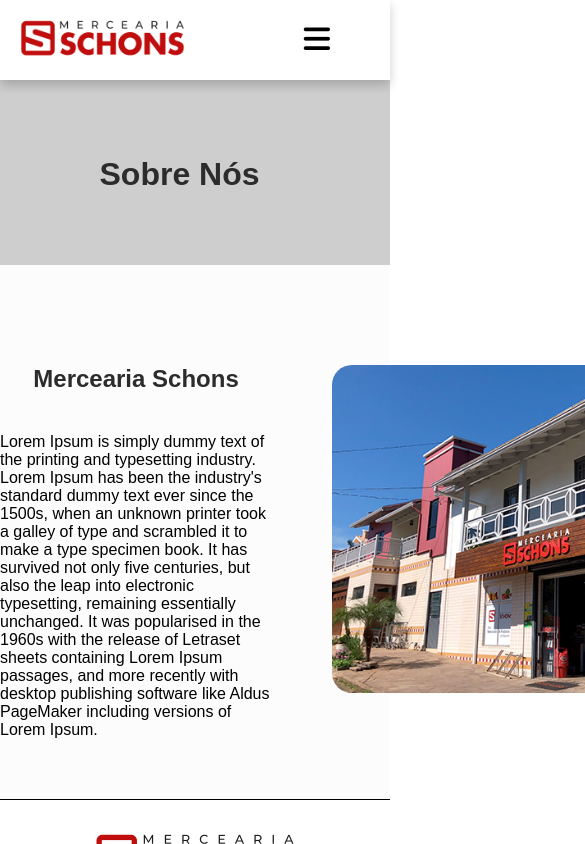
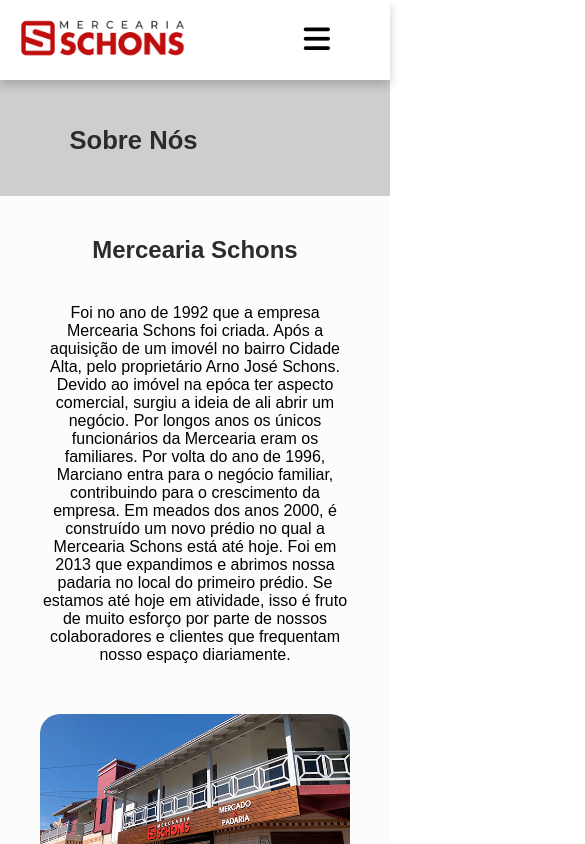
Before and after one commit to lucaSchons/site_mercearia, an Angular app: page /sobre in a window 390 px wide. Shown: the top 844 px of the page, 585 px wide, since content can reach past the window. Built offline with nearby package versions, Linux system fonts and the light colour scheme.

Commit message:
criada responsividade para pagina sobre

```diff
--- a/src/app/sobre/sobre.component.html
+++ b/src/app/sobre/sobre.component.html
@@ -8,15 +8,11 @@
         <div class="sobre-content">
             <div class="sobre-text">
                 <h2>Mercearia Schons </h2>
-                <p>Lorem Ipsum is simply dummy text of the printing and typesetting industry. Lorem Ipsum has been the
-                    industry's
-                    standard dummy text ever since the 1500s, when an unknown printer took a galley
-                    of type and scrambled it to make a type specimen book. It has survived not only five centuries,
-                    but also the leap into electronic typesetting, remaining essentially unchanged. It was popularised
-                    in the 1960s with
-                    the release of Letraset sheets containing Lorem Ipsum passages, and more recently with desktop
-                    publishing software like
-                    Aldus PageMaker including versions of Lorem Ipsum.
+                <p>Foi no ano de 1992 que a empresa Mercearia Schons foi criada. Após a aquisição de um imovél no bairro Cidade Alta, pelo proprietário Arno José Schons.
+                    Devido ao imóvel na epóca ter aspecto comercial, surgiu a ideia de ali abrir um negócio. Por longos anos os únicos funcionários da Mercearia eram os familiares.
+                    Por volta do ano de 1996, Marciano entra para o negócio familiar, contribuindo para o crescimento da empresa.
+                    Em meados dos anos 2000, é construído um novo prédio no qual a Mercearia Schons está até hoje. Foi em 2013 que expandimos e abrimos nossa padaria no local do primeiro prédio.
+                    Se estamos até hoje em atividade, isso é fruto de muito esforço por parte de nossos colaboradores e clientes que frequentam nosso espaço diariamente.
                 </p>
             </div>
             <div class="sobre-img">
@@ -24,5 +20,4 @@
             </div>
         </div>
     </div>
-
 </section>
--- a/src/app/sobre/sobre.component.scss
+++ b/src/app/sobre/sobre.component.scss
@@ -6,53 +6,104 @@
     padding: 0 5%;
 
     .container{
-        height: 100%;
+        max-width: 1200px;
+        margin: 0 auto;
+        padding: 80px;
+    }
 
-
-        h1{
-            padding: 80px;
-            color: var(--cinza);
-            font-size: 2rem;
-        }
+    h1{
+        color: var(--cinza);
+        font-size: 2rem;
     }
 }
 
 .container{
     max-width: 1200px;
     margin: 0 auto;
-
 }
 
 .sobre-content{
-    margin: 60px 0;
+    margin: 0 40px 40px;
     justify-content: space-between;
     display: inline-flex;
 
+
     .sobre-img{
-        width: calc(50% - 30px);
-
+        width: calc(50% - 20px);
         img {
             background-position: center;
             background-repeat: no-repeat;
             background-size: cover;
             border-radius: 20px;
-            height: 328px;
+            width: 100%;
         }
     }
     .sobre-text{
-        width: calc(50% - 30px);
+        width: calc(50% - 20px);
+
         h2{
             text-align: center;
             color: var(--cinza);
             margin-bottom: 40px;
-            font-size: 1.5srem;
+            font-size: 1.5rem;
+        }
+    }
+}
+
+@media (max-width: 858px){
+    .head-page{
+        height: 160px;
+
+        .container{
+            padding: 60px;
         }
 
+        h1{
+            font-size: 1.8rem;
+        }
+    }
 
+    .sobre-content{
+        flex-direction: column;
+
+        .sobre-img{
+            display: flex;
+            justify-content: center;
+            width: 80%;
+        }
+
+        .sobre-text{
+            text-align: center;
+            width: 100%;
+            margin-bottom: 50px;
+        }
     }
 
 
+}
 
+@media (max-width: 768px){
+    .head-page{
+        height: 120px;
 
+        .container{
+            padding: 50px;
+        }
 
+        h1{
+            font-size: 1.6rem;
+        }
+    }
 }
+
+@media (max-width: 480px){
+    .sobre-content{
+        flex-direction: column;
+
+        .sobre-img{
+            display: flex;
+            justify-content: center;
+            width: 100%;
+        }
+    }
+}
```
